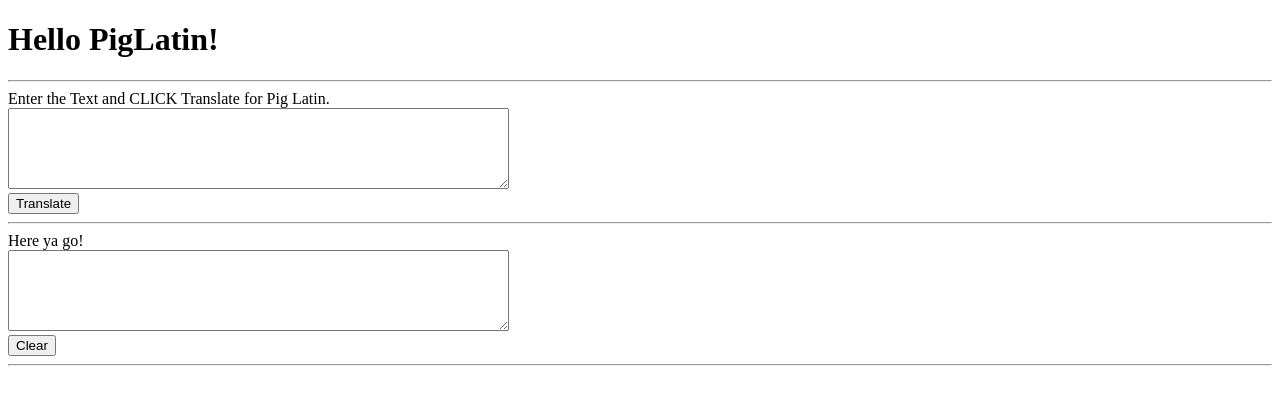
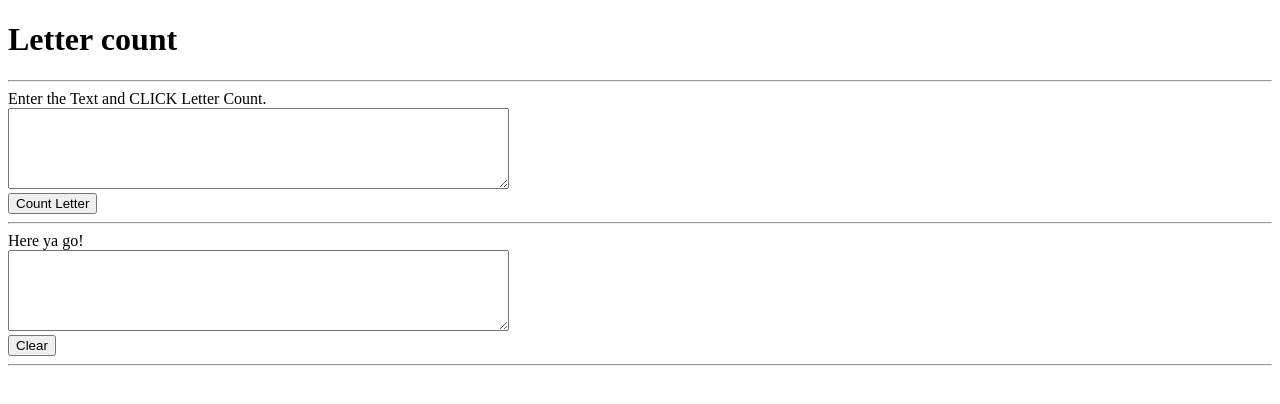
Before and after one commit to laavang/JS211_Hackathon, a plain HTML site: page index.html in a window 1280 px wide. Drawn offline with Linux system fonts and the light colour scheme.

Commit message:
basecode and frontend updates

```diff
--- a/index.html
+++ b/index.html
@@ -3,20 +3,20 @@
   <head>
 
     <meta charset="utf-8">
-    <title>PigLatin</title>
+    <title>Letter count</title>
   </head>
   <script src="main.js"></script>
   <body>
-    <h1>Hello PigLatin!</h1>
+    <h1>Letter count</h1>
     <hr/>
     <form action="">
-      <label>Enter the Text and CLICK Translate for Pig Latin.</label>
+      <label>Enter the Text and CLICK Letter Count.</label>
       <br>
 
       <textarea id="translateInput" name="latinInput" cols="60" rows="5"></textarea>
       <br>
 
-      <button id="translateBtn" onclick="translateBtnClick()">Translate</button>
+      <button id="translateBtn" onclick="translateBtnClick()">Count Letter</button>
       <hr>
 
       <label>Here ya go!</label>
--- a/main.js
+++ b/main.js
@@ -19,7 +19,7 @@ const translateBtnClick = () =>{
   event.preventDefault()
 }
 
-const pigLatin = (input) => {
+const string = (input) => {
 
 
   //Print the latin array as a string without ,'s
```
